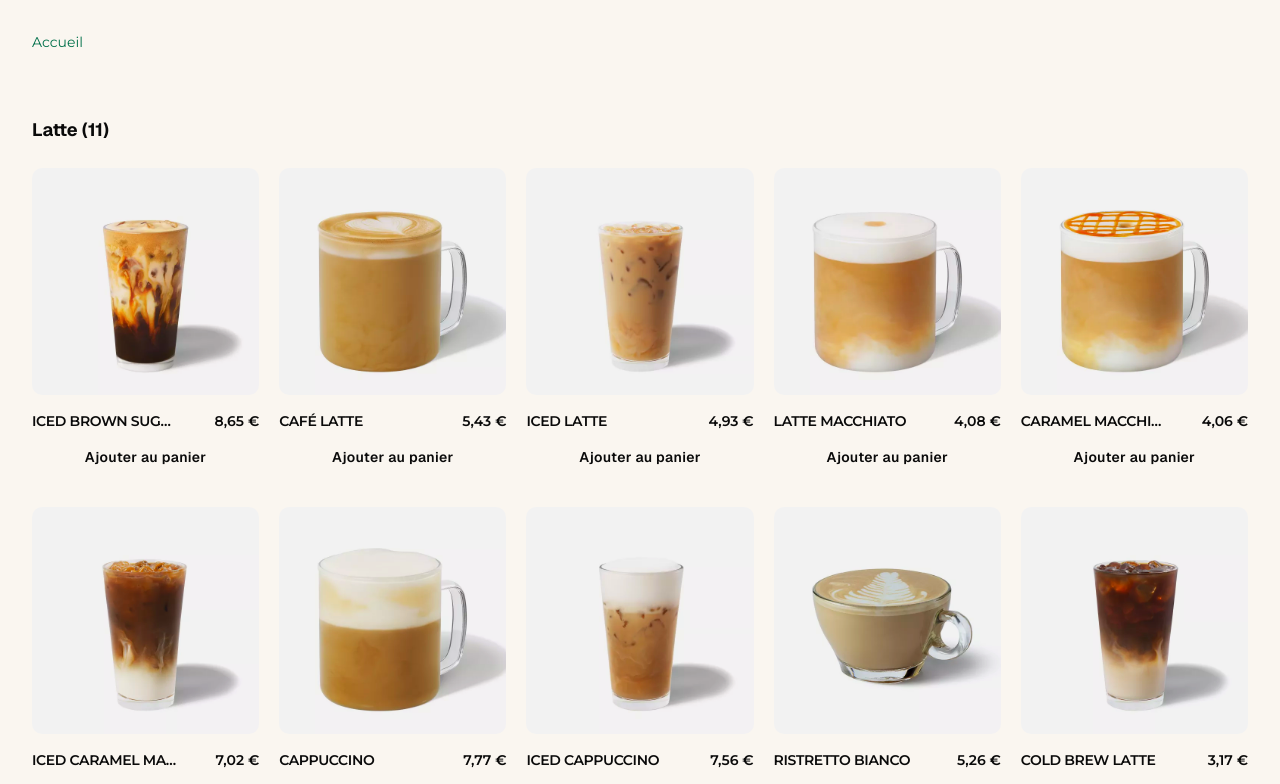
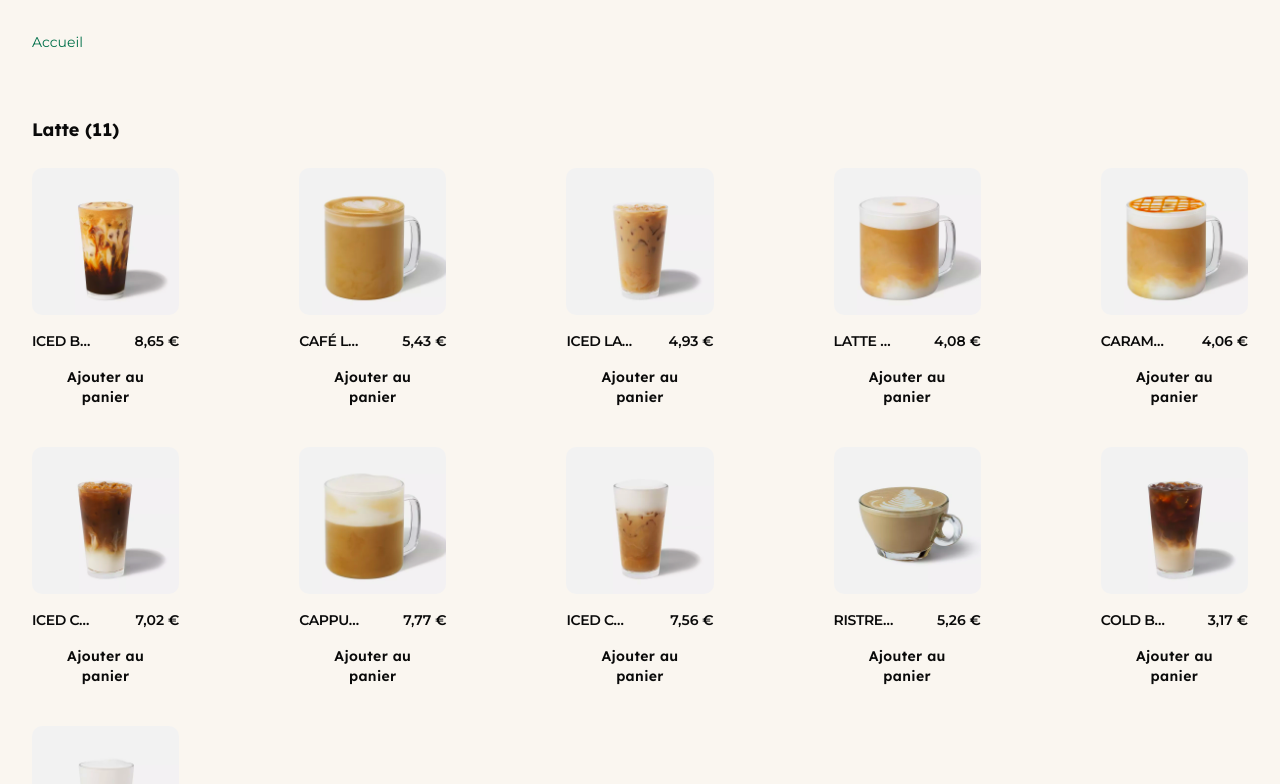
Before and after one commit to G-Theo18/ProjetStarbuck, a Next.js app in the folder tp-starbucks/: page / in a window 1280 px wide. Shown: the top 784 px of the page. Built offline with nearby package versions, Linux system fonts and the light colour scheme; a web font is replaced by a local one.

Commit message:
Lexend Police & Fix

```diff
--- a/tp-starbucks/src/app/globals.css
+++ b/tp-starbucks/src/app/globals.css
@@ -5,7 +5,7 @@
 @custom-variant dark (&:is(.dark *));
 
 @theme inline {
-    --font-sans: var(--font-geist-sans), sans-serif;
+    --font-sans: var(--font-lexend-sans), sans-serif;
     --font-heading: var(--font-sans);
     --font-montserrat: var(--font-montserrat-loaded), sans-serif;
     --font-playfair: var(--font-playfair-loaded), serif;
--- a/tp-starbucks/src/app/layout.tsx
+++ b/tp-starbucks/src/app/layout.tsx
@@ -1,9 +1,9 @@
 import type { Metadata } from "next";
-import { Geist, Geist_Mono, Montserrat, Playfair_Display } from "next/font/google";
+import { Geist, Geist_Mono, Lexend, Montserrat, Playfair_Display } from "next/font/google";
 import "./globals.css";
 
-const geistSans = Geist({
-  variable: "--font-geist-sans",
+const lexendSans = Lexend({
+  variable: "--font-lexend-sans",
   subsets: ["latin"],
 });
 
@@ -35,7 +35,7 @@ export default function RootLayout({
   return (
     <html lang="fr">
       <body
-        className={`${geistSans.variable} ${geistMono.variable} ${montserrat.variable} ${playfair.variable} antialiased`}
+        className={`${lexendSans.variable} ${geistMono.variable} ${montserrat.variable} ${playfair.variable} antialiased`}
       >
         {children}
       </body>
--- a/tp-starbucks/src/components/product-grid.tsx
+++ b/tp-starbucks/src/components/product-grid.tsx
@@ -8,7 +8,7 @@ type Props = {
 
 export function ProductGrid({ products }: Props) {
     return (
-        <ul className="grid grid-cols-5 gap-x-5 gap-y-8">
+        <ul className="grid grid-cols-5 gap-x-30 gap-y-8">
             {products.map((product) => (
                 <li key={product.id}>
                     <ProductCardLayout
--- a/tp-starbucks/src/tp-kit/components/products/product-card-layout.tsx
+++ b/tp-starbucks/src/tp-kit/components/products/product-card-layout.tsx
@@ -44,7 +44,7 @@ export const ProductCardLayout: React.FC<Props> = function (props) {
             <Link href={productUrl}>{props.product.name}</Link>
           </h3>
 
-          <p className="w-[64px] text-right">
+          <p className="w-[4rem] text-right">
             <FormattedPrice price={props.product.price} />
           </p>
         </div>
```
Also changed, not shown: tp-starbucks/src/lib/queries.ts (line endings or trailing spaces).
